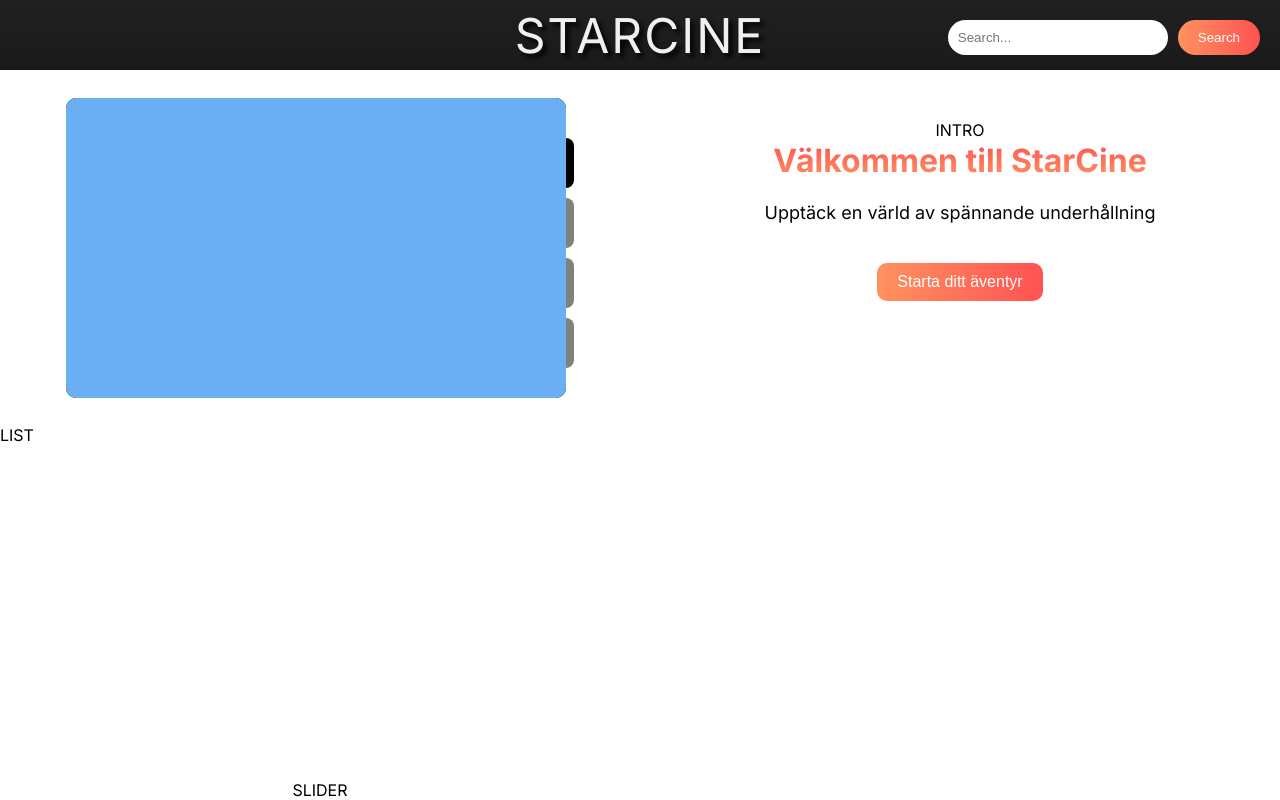
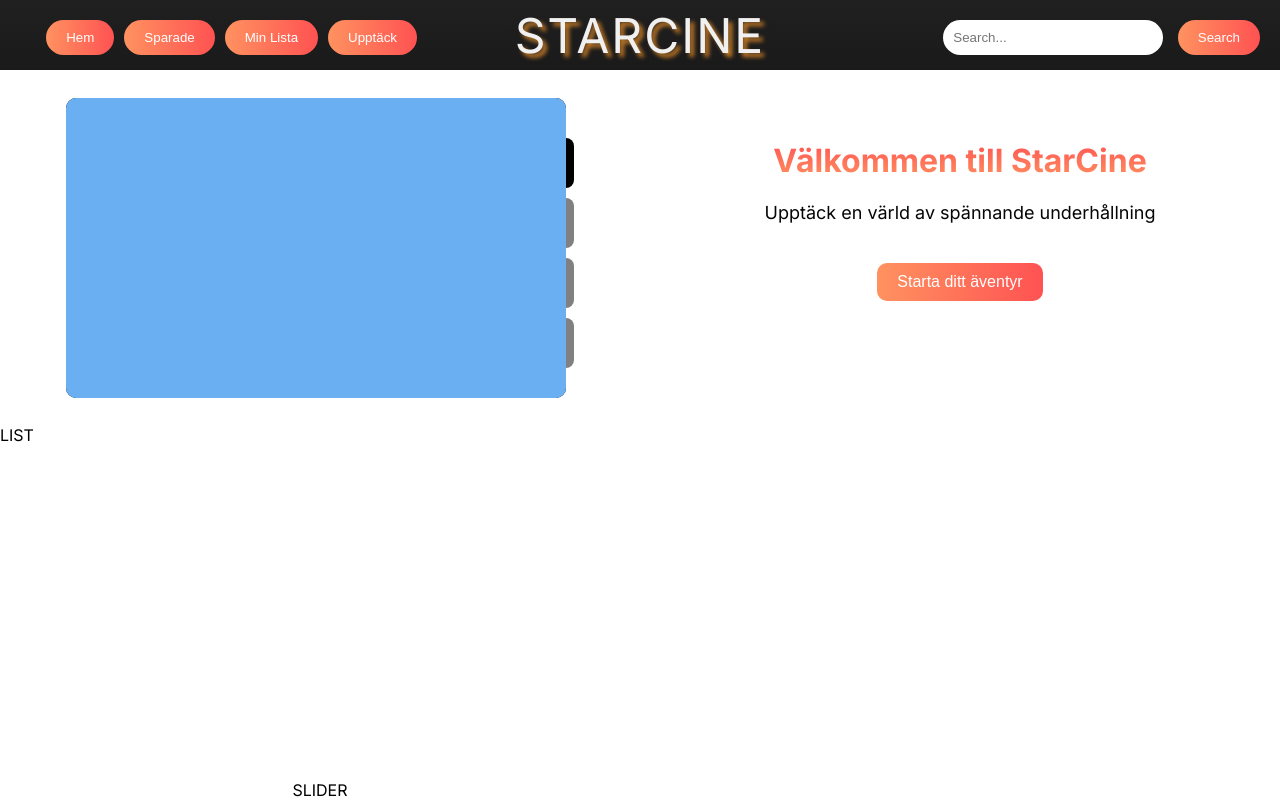
Before and after one commit to naydeem/silly, a plain HTML site: page index.html in a window 1280 px wide. Drawn offline with nearby package versions, Linux system fonts and the light colour scheme.

Commit message:
modified:   index.html modified:   style.css

```diff
--- a/index.html
+++ b/index.html
@@ -26,7 +26,7 @@
                     <div id="d4" class="dot"></div>
                 </div>
             </div>
-        <div id="intro">INTRO</div>
+        <div id="intro"></div>
         <div id="UI">
             <div class="centered-text">StarCine</div>
         </div>
--- a/style.css
+++ b/style.css
@@ -39,13 +39,15 @@ main{
 /* Nadim CSS */
 
 #window{
-    grid-area: slider;
     display: flex;
-    overflow: hidden;
     height: 300px;
-    width: 500px;
+    width: 100%; /* Ensure slider takes full width */
+    max-width: 500px; /* Limit slider width */
     background-color: black;
     border-radius: 10px;
+    overflow: hidden; /* Hide overflow content */
+    position: relative;
+
 }
 
 #window>div{
@@ -126,10 +128,9 @@ margin-top: 10px;
     font-size: 48px;
     text-transform: uppercase;
     letter-spacing: 2px;
-    /*color: #7623c4;*/
     color: #f0f0f0;
     transform: translate(-50%, -50%);
-    text-shadow: 4px 4px 4px rgba(4, 4, 3, 8.6);
+    text-shadow: 4px 4px 4px rgba(243, 149, 41, 0.8);
 }
 
 #UI {
@@ -140,12 +141,18 @@ margin-top: 10px;
     position: relative;
 }
 
+.saved-button,
+.home-button,
+.discover-button,
+.list-button {
+    position: relative;
+    z-index: 1;
+}
+
 .search-container {
-    position: fixed;
+    position: absolute;
     top: 20px;
     right: 20px;
-    display: flex;
-    align-items: center;
 }
 
 .search-input {
```
